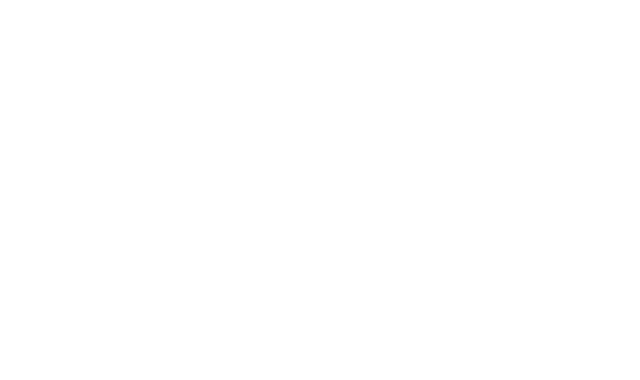
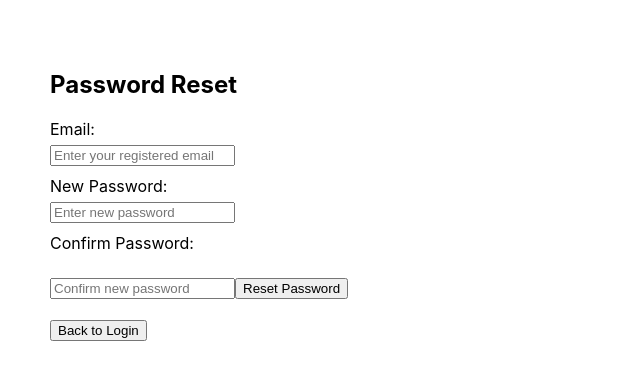
Before and after one commit to vedhanshravi/tracking-system, a React (Create React App) app in the folder seperate-frontend/: page /reset in a window 1280 px wide. Before the commit this address had no page. Shown: the top 380 px of the page, without its empty margins (0-640 px from the left). Built offline with nearby package versions, Linux system fonts and the light colour scheme.

Commit message:
password reset added

```diff
--- a/seperate-frontend/src/App.js
+++ b/seperate-frontend/src/App.js
@@ -2,6 +2,7 @@
 import Login from "./pages/Login";
 import Dashboard from "./pages/Dashboard";
 import Register from "./pages/Register";
+import ResetPassword from "./pages/ResetPassword";
 import Scan from "./pages/Scan";
 import Scanner from "./pages/Scanner";
 import Call from "./pages/Call";
@@ -14,6 +15,7 @@
       <Routes>
         <Route path="/" element={<Login />} />
         <Route path="/register" element={<Register />} />
+        <Route path="/reset" element={<ResetPassword />} />
         <Route path="/dashboard" element={<Dashboard />} />
         <Route path="/scanner" element={<Scanner />} />
         <Route path="/scan/:vehicleNumber" element={<Scan />} />
--- a/seperate-frontend/src/pages/AdminLogin.js
+++ b/seperate-frontend/src/pages/AdminLogin.js
@@ -60,6 +60,9 @@
       <br />
       <button onClick={handleLogin}>Login as Executive</button>
       <p style={{ marginTop: 12 }}>
+        <button onClick={() => navigate("/reset")}>Forgot Password?</button>
+      </p>
+      <p style={{ marginTop: 12 }}>
         <button onClick={() => navigate("/")}>Back to User Login</button>
       </p>
     </div>
--- a/seperate-frontend/src/pages/Login.js
+++ b/seperate-frontend/src/pages/Login.js
@@ -46,6 +46,9 @@
         <button onClick={() => navigate("/register")}>Register</button>
       </p>
       <p style={{ marginTop: 12 }}>
+        <button onClick={() => navigate("/reset")}>Forgot Password?</button>
+      </p>
+      <p style={{ marginTop: 12 }}>
         <button onClick={() => navigate("/scanner")}>Vehicle Scanner</button>
       </p>
       <p style={{ marginTop: 12 }}>
--- /dev/null
+++ b/seperate-frontend/src/pages/ResetPassword.js
@@ -0,0 +1,78 @@
+import { useState } from "react";
+import { useNavigate } from "react-router-dom";
+
+function ResetPassword() {
+  const [email, setEmail] = useState("");
+  const [newPassword, setNewPassword] = useState("");
+  const [confirmPassword, setConfirmPassword] = useState("");
+  const [message, setMessage] = useState("");
+  const navigate = useNavigate();
+
+  const handleReset = async () => {
+    if (!email || !newPassword || !confirmPassword) {
+      alert("Please fill all fields.");
+      return;
+    }
+    if (newPassword !== confirmPassword) {
+      alert("Passwords do not match.");
+      return;
+    }
+
+    try {
+      const response = await fetch(`${process.env.REACT_APP_API_URL}/users/reset-password`, {
+        method: "POST",
+        headers: {
+          "Content-Type": "application/json",
+        },
+        body: JSON.stringify({ email, newPassword, confirmPassword }),
+      });
+      const data = await response.json();
+      if (!response.ok) {
+        setMessage(data.message || "Failed to reset password.");
+        return;
+      }
+      setMessage("Password reset successful. Please login with your new password.");
+      setEmail("");
+      setNewPassword("");
+      setConfirmPassword("");
+    } catch (err) {
+      console.error(err);
+      setMessage("Server error. Please try again later.");
+    }
+  };
+
+  return (
+    <div style={{ padding: "50px" }}>
+      <h2>Password Reset</h2>
+      <label style={{ display: "block", margin: "10px 0 5px" }}>Email:</label>
+      <input
+        placeholder="Enter your registered email"
+        value={email}
+        onChange={(e) => setEmail(e.target.value)}
+      />
+      <label style={{ display: "block", margin: "10px 0 5px" }}>New Password:</label>
+      <input
+        type="password"
+        placeholder="Enter new password"
+        value={newPassword}
+        onChange={(e) => setNewPassword(e.target.value)}
+      />
+      <label style={{ display: "block", margin: "10px 0 5px" }}>Confirm Password:</label>
+      <input
+        type="password"
+        placeholder="Confirm new password"
+        value={confirmPassword}
+        onChange={(e) => setConfirmPassword(e.target.value)}
+      />
+      <button style={{ marginTop: 20 }} onClick={handleReset}>
+        Reset Password
+      </button>
+      {message && <p style={{ marginTop: 20 }}>{message}</p>}
+      <p style={{ marginTop: 20 }}>
+        <button onClick={() => navigate("/")}>Back to Login</button>
+      </p>
+    </div>
+  );
+}
+
+export default ResetPassword;
```
Also changed, not shown: 2 other files (tests, documents, lock files or other folders).
